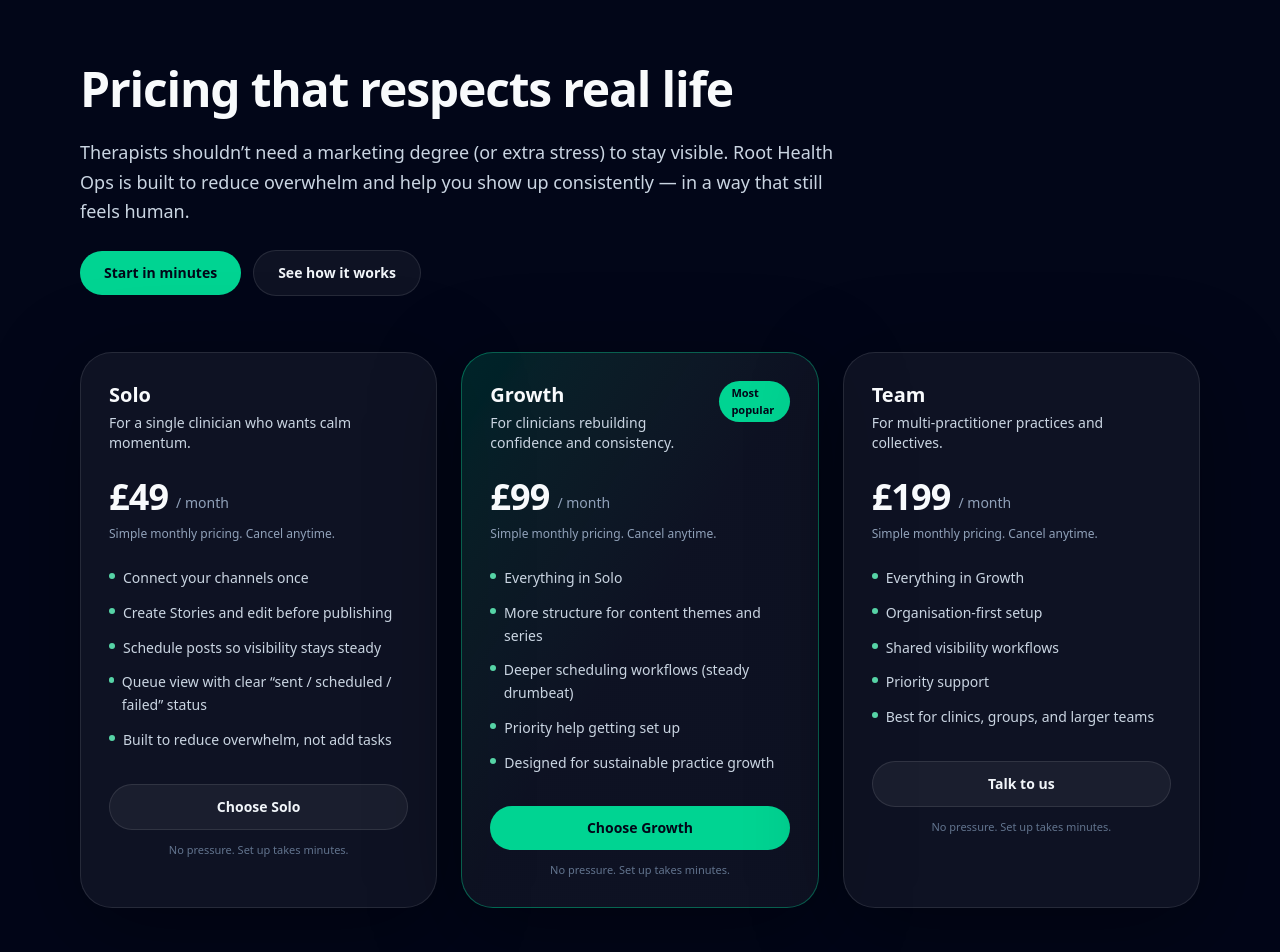
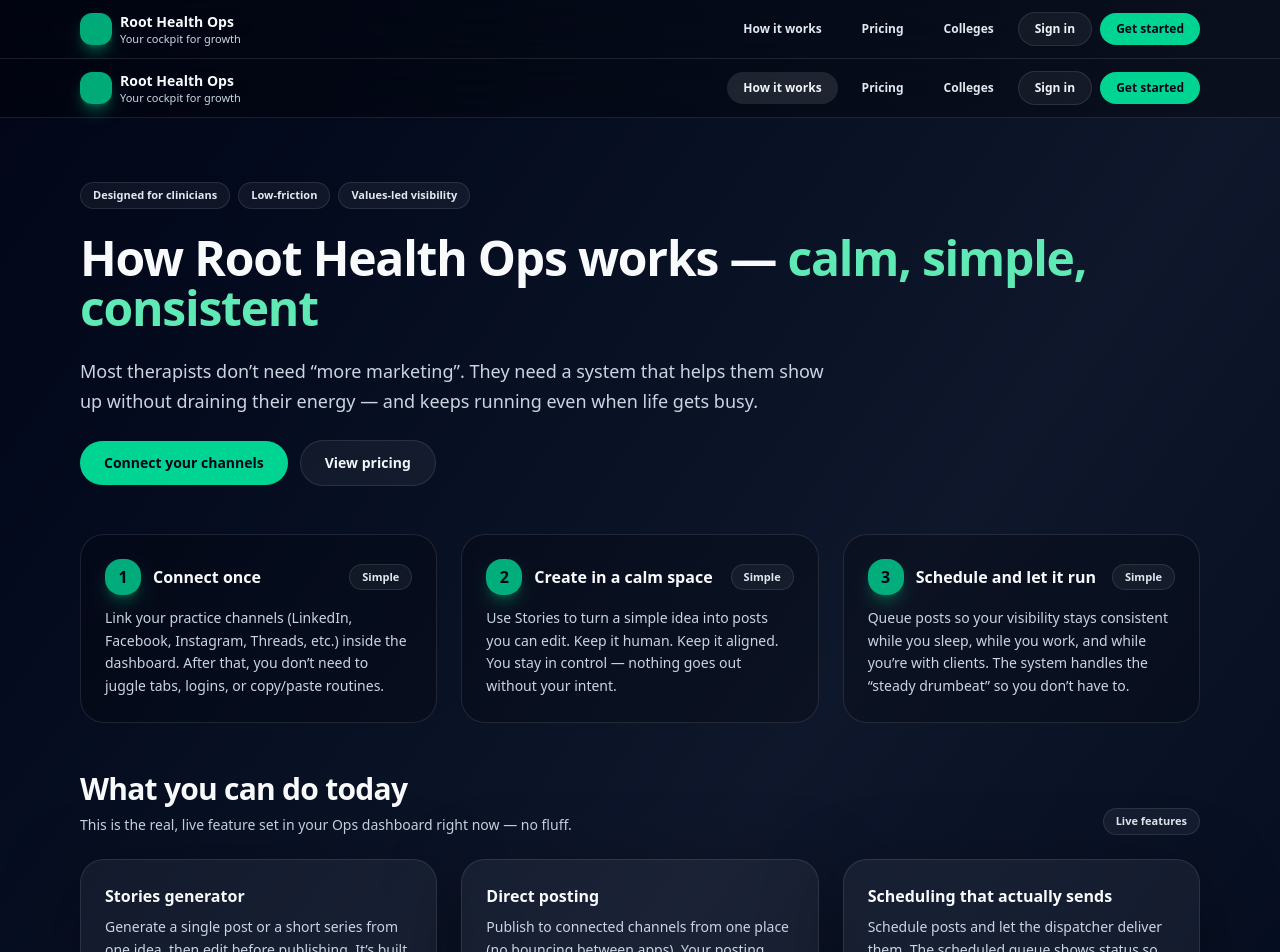
Before and after one commit to Hypnohippy/root-health-ops-dashboard1, a Next.js app: page /how-it-works in a window 1280 px wide. Shown: the top 952 px of the page. Built offline with nearby package versions, Linux system fonts and the light colour scheme.

Commit message:
Refactor layout component with navigation and footer

```diff
--- a/app/(marketing)/layout.tsx
+++ b/app/(marketing)/layout.tsx
@@ -1,219 +1,75 @@
-// app/(public)/pricing/page.tsx
-"use client";
-
+// app/(marketing)/layout.tsx
 import Link from "next/link";
 import React from "react";
 
-function Feature({ children }: { children: React.ReactNode }) {
+function safeYear() {
+  try {
+    return new Date().getFullYear();
+  } catch {
+    return 2026;
+  }
+}
+
+function PublicNav() {
   return (
-    <li className="flex items-start gap-2 text-sm text-slate-200">
-      <span className="mt-[6px] inline-block h-1.5 w-1.5 rounded-full bg-emerald-300/90" />
-      <span className="text-slate-300 leading-relaxed">{children}</span>
-    </li>
+    <header className="sticky top-0 z-20 border-b border-white/10 bg-black/30 backdrop-blur-xl">
+      <nav className="mx-auto flex max-w-6xl items-center justify-between px-4 py-3">
+        <Link href="/" className="flex items-center gap-2">
+          <div className="h-8 w-8 rounded-xl bg-emerald-400/80 shadow-lg shadow-emerald-500/40" />
+          <div className="flex flex-col leading-tight">
+            <span className="text-sm font-semibold text-slate-50">
+              Root Health Ops
+            </span>
+            <span className="text-[11px] text-slate-300">
+              Your cockpit for growth
+            </span>
+          </div>
+        </Link>
+
+        <div className="flex items-center gap-2 flex-wrap justify-end">
+          <Link
+            href="/how-it-works"
+            className="rounded-full px-4 py-2 text-xs font-semibold text-slate-200 hover:bg-white/10"
+          >
+            How it works
+          </Link>
+          <Link
+            href="/pricing"
+            className="rounded-full px-4 py-2 text-xs font-semibold text-slate-200 hover:bg-white/10"
+          >
+            Pricing
+          </Link>
+          <Link
+            href="/colleges"
+            className="rounded-full px-4 py-2 text-xs font-semibold text-slate-200 hover:bg-white/10"
+          >
+            Colleges
+          </Link>
+
+          <Link
+            href="/dashboard"
+            className="rounded-full border border-white/10 bg-white/5 px-4 py-2 text-xs font-semibold text-slate-100 hover:bg-white/10"
+          >
+            Sign in
+          </Link>
+          <Link
+            href="/get-started"
+            className="rounded-full bg-emerald-400 px-4 py-2 text-xs font-semibold text-slate-950 hover:bg-emerald-300"
+          >
+            Get started
+          </Link>
+        </div>
+      </nav>
+    </header>
   );
 }
 
-function PriceCard({
-  badge,
-  title,
-  price,
-  subtitle,
-  features,
-  ctaLabel,
-  ctaHref,
-  highlight,
-}: {
-  badge?: string;
-  title: string;
-  price: string;
-  subtitle: string;
-  features: React.ReactNode[];
-  ctaLabel: string;
-  ctaHref: string;
-  highlight?: boolean;
-}) {
+function PublicFooter() {
   return (
-    <div
-      className={[
-        "rounded-[32px] border p-7 shadow-[0_20px_90px_rgba(0,0,0,0.35)]",
-        highlight
-          ? "border-emerald-400/40 bg-gradient-to-br from-emerald-400/15 via-white/5 to-white/5"
-          : "border-white/10 bg-white/5",
-      ].join(" ")}
-    >
-      <div className="flex items-start justify-between gap-3">
-        <div>
-          <div className="text-xl font-semibold text-slate-50">{title}</div>
-          <div className="mt-1 text-sm text-slate-300">{subtitle}</div>
-        </div>
-        {badge ? (
-          <span className="inline-flex items-center rounded-full bg-emerald-400 px-3 py-1 text-[11px] font-extrabold text-slate-950">
-            {badge}
-          </span>
-        ) : null}
-      </div>
-
-      <div className="mt-6">
-        <div className="flex items-end gap-2">
-          <div className="text-4xl font-semibold tracking-tight text-slate-50">
-            {price}
-          </div>
-          <div className="pb-1 text-sm text-slate-400">/ month</div>
-        </div>
-        <div className="mt-2 text-[12px] text-slate-400">
-          Simple monthly pricing. Cancel anytime.
-        </div>
-      </div>
-
-      <ul className="mt-6 space-y-3">
-        {features.map((f, i) => (
-          <Feature key={i}>{f}</Feature>
-        ))}
-      </ul>
-
-      <div className="mt-8">
-        <Link
-          href={ctaHref}
-          className={[
-            "inline-flex w-full items-center justify-center rounded-full px-5 py-3 text-sm font-semibold transition",
-            highlight
-              ? "bg-emerald-400 text-slate-950 hover:bg-emerald-300"
-              : "border border-white/10 bg-white/5 text-slate-100 hover:bg-white/10",
-          ].join(" ")}
-        >
-          {ctaLabel}
-        </Link>
-
-        <div className="mt-3 text-center text-[11px] text-slate-500">
-          No pressure. Set up takes minutes.
-        </div>
-      </div>
-    </div>
-  );
-}
-
-export default function PricingPage() {
-  return (
-    <main className="mx-auto max-w-6xl px-4 py-12 md:py-16 space-y-14">
-      {/* Hero */}
-      <section className="space-y-6">
-        <h1 className="text-4xl md:text-5xl font-semibold tracking-tight leading-[1.05]">
-          Pricing that respects real life
-        </h1>
-
-        <p className="text-base md:text-lg text-slate-300 leading-relaxed max-w-3xl">
-          Therapists shouldn’t need a marketing degree (or extra stress) to stay
-          visible. Root Health Ops is built to reduce overwhelm and help you show
-          up consistently — in a way that still feels human.
-        </p>
-
-        <div className="flex flex-wrap items-center gap-3">
-          <Link
-            href="/dashboard/connect"
-            className="inline-flex items-center justify-center rounded-full bg-emerald-400 px-6 py-3 text-sm font-semibold text-slate-950 hover:bg-emerald-300"
-          >
-            Start in minutes
-          </Link>
-          <Link
-            href="/how-it-works"
-            className="inline-flex items-center justify-center rounded-full border border-white/10 bg-white/5 px-6 py-3 text-sm font-semibold text-slate-100 hover:bg-white/10"
-          >
-            See how it works
-          </Link>
-        </div>
-      </section>
-
-      {/* Cards */}
-      <section className="grid gap-6 lg:grid-cols-3">
-        <PriceCard
-          title="Solo"
-          subtitle="For a single clinician who wants calm momentum."
-          price="£49"
-          features={[
-            <>Connect your channels once</>,
-            <>Create Stories and edit before publishing</>,
-            <>Schedule posts so visibility stays steady</>,
-            <>Queue view with clear “sent / scheduled / failed” status</>,
-            <>Built to reduce overwhelm, not add tasks</>,
-          ]}
-          ctaLabel="Choose Solo"
-          ctaHref="/dashboard/connect"
-        />
-
-        <PriceCard
-          badge="Most popular"
-          title="Growth"
-          subtitle="For clinicians rebuilding confidence and consistency."
-          price="£99"
-          highlight
-          features={[
-            <>Everything in Solo</>,
-            <>More structure for content themes and series</>,
-            <>Deeper scheduling workflows (steady drumbeat)</>,
-            <>Priority help getting set up</>,
-            <>Designed for sustainable practice growth</>,
-          ]}
-          ctaLabel="Choose Growth"
-          ctaHref="/dashboard/connect"
-        />
-
-        <PriceCard
-          title="Team"
-          subtitle="For multi-practitioner practices and collectives."
-          price="£199"
-          features={[
-            <>Everything in Growth</>,
-            <>Organisation-first setup</>,
-            <>Shared visibility workflows</>,
-            <>Priority support</>,
-            <>Best for clinics, groups, and larger teams</>,
-          ]}
-          ctaLabel="Talk to us"
-          ctaHref="/colleges"
-        />
-      </section>
-
-      {/* FAQ */}
-      <section className="space-y-6">
-        <div className="text-2xl md:text-3xl font-semibold tracking-tight">
-          Common questions
-        </div>
-
-        <div className="grid gap-6 lg:grid-cols-3">
-          <div className="rounded-3xl border border-white/10 bg-black/20 p-6">
-            <div className="text-sm font-semibold text-slate-50">
-              Do I need to be “good at marketing”?
-            </div>
-            <div className="mt-2 text-sm text-slate-300 leading-relaxed">
-              No. The goal is consistency without pressure. One idea becomes a
-              post (or a series), and the schedule carries it forward.
-            </div>
-          </div>
-
-          <div className="rounded-3xl border border-white/10 bg-black/20 p-6">
-            <div className="text-sm font-semibold text-slate-50">
-              Can I cancel anytime?
-            </div>
-            <div className="mt-2 text-sm text-slate-300 leading-relaxed">
-              Yes. Simple monthly pricing, no lock-in.
-            </div>
-          </div>
-
-          <div className="rounded-3xl border border-white/10 bg-black/20 p-6">
-            <div className="text-sm font-semibold text-slate-50">
-              What about colleges and cohorts?
-            </div>
-            <div className="mt-2 text-sm text-slate-300 leading-relaxed">
-              We have a colleges route designed for cohorts and student
-              onboarding. See the options on the Colleges page.
-            </div>
-          </div>
-        </div>
-      </section>
-
-      <footer className="border-t border-white/10 pt-8 pb-10 text-[12px] text-slate-400">
+    <footer className="border-t border-white/10 pt-8 pb-10 text-[12px] text-slate-400">
+      <div className="mx-auto max-w-6xl px-4">
         <div className="flex flex-col md:flex-row md:items-center md:justify-between gap-3">
-          <div>© {new Date().getFullYear()} Root Health Ops</div>
+          <div>© {safeYear()} Root Health Ops</div>
           <div className="flex flex-wrap gap-3">
             <Link href="/" className="hover:text-slate-200">
               Home
@@ -232,7 +88,21 @@ export default function PricingPage() {
             </Link>
           </div>
         </div>
-      </footer>
-    </main>
+      </div>
+    </footer>
   );
 }
+
+export default function MarketingLayout({
+  children,
+}: {
+  children: React.ReactNode;
+}) {
+  return (
+    <div className="min-h-screen bg-gradient-to-br from-slate-950 via-slate-900 to-slate-950 text-slate-50">
+      <PublicNav />
+      {children}
+      <PublicFooter />
+    </div>
+  );
+}
```
